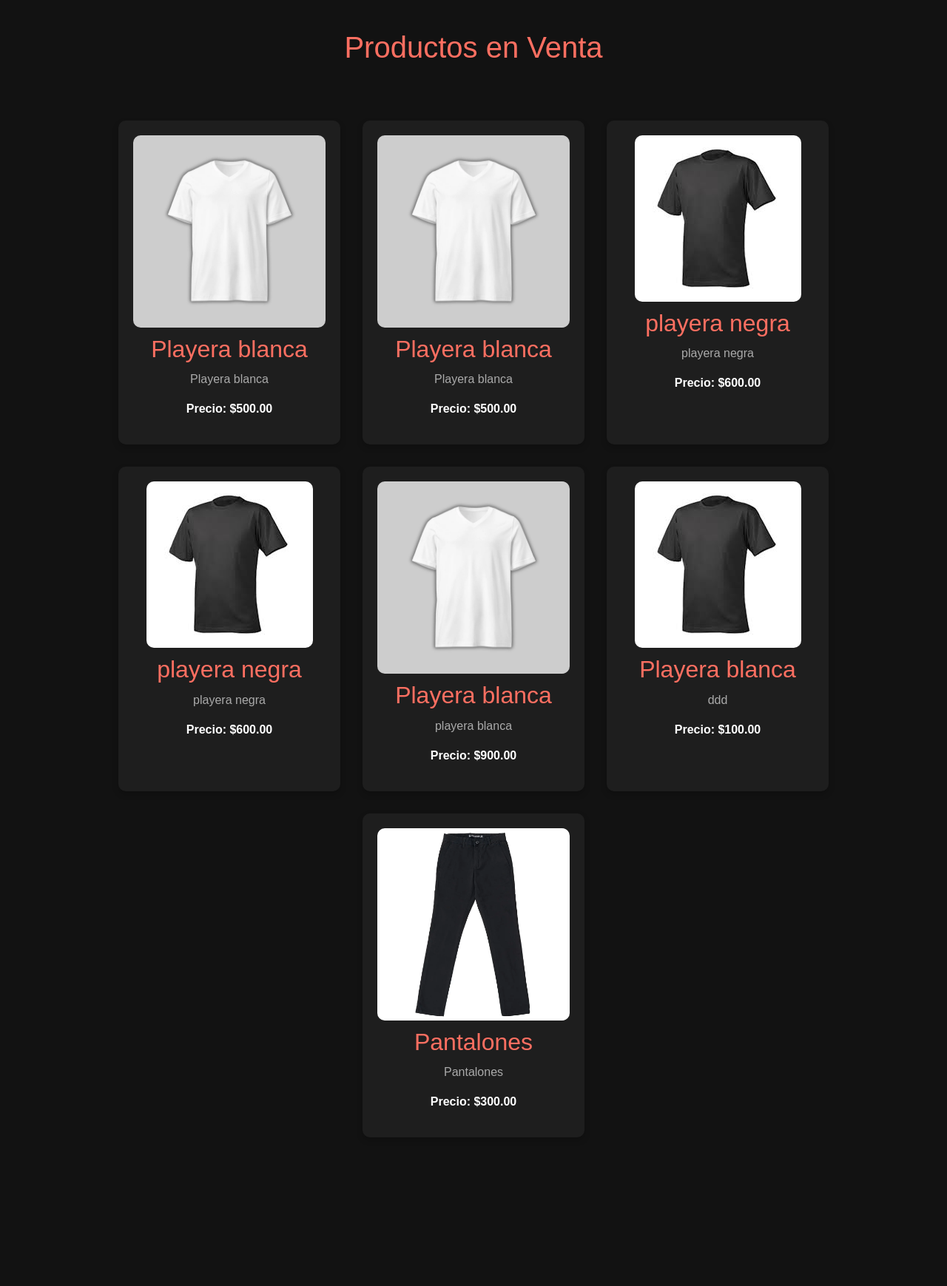
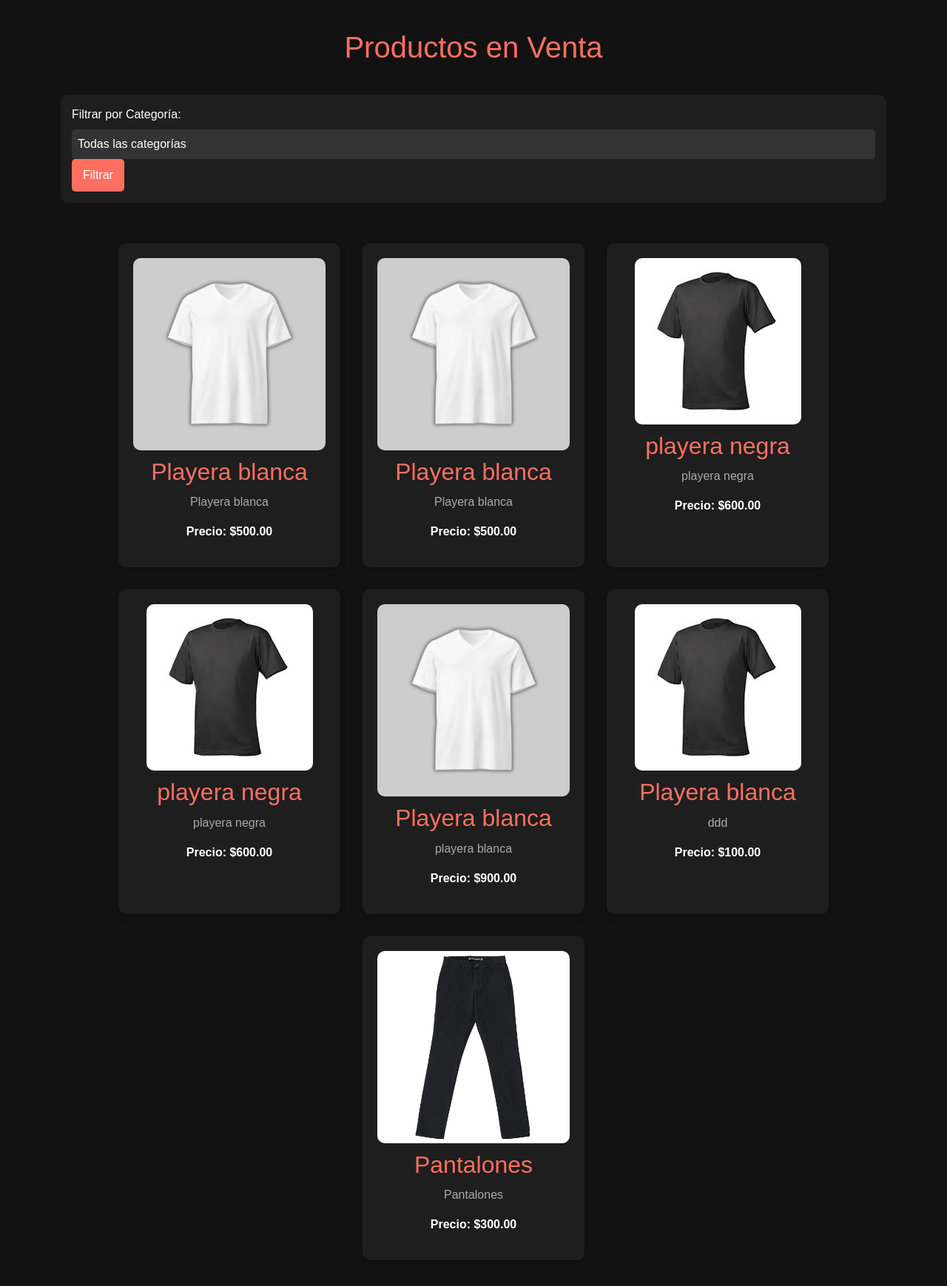
Before and after one commit to Davis0405/Tienda-ropa, a Django app: page / in a window 1280 px wide. Shown: the whole page at 74% size. Before the commit the page ends 1497 px from the top, so only its background shows below. Run offline with Django 5.2, Linux system fonts and the light colour scheme; data comes from the database, SQL or seed files in the repository; both versions use the stored data as it was after the commit.

Commit message:
Mensaje descriptivo de lo que se ha hecho

```diff
--- a/productos/templates/productos/lista_productos.html
+++ b/productos/templates/productos/lista_productos.html
@@ -58,10 +58,60 @@
             font-weight: bold; /* Precio en negrita */
             color: #ffffff; /* Color del precio */
         }
+
+        /* Estilo del formulario de filtro */
+        .filtro-categoria {
+            margin-bottom: 20px;
+            background-color: #1e1e1e;
+            padding: 15px;
+            border-radius: 10px;
+        }
+
+        .filtro-categoria label {
+            color: #ffffff;
+            margin-right: 10px;
+        }
+
+        .filtro-categoria select {
+            background-color: #333;
+            color: #ffffff;
+            border: none;
+            padding: 8px;
+            border-radius: 5px;
+        }
+
+        .filtro-categoria button {
+            background-color: #ff6f61;
+            border: none;
+            padding: 10px 15px;
+            color: white;
+            border-radius: 5px;
+            cursor: pointer;
+        }
+
+        .filtro-categoria button:hover {
+            background-color: #e94f47;
+        }
     </style>
 </head>
 <body>
+    <div class="container">
         <h1>Productos en Venta</h1>
+
+        <!-- Filtro de Categorías -->
+        <form method="get" action="{% url 'lista_productos' %}" class="filtro-categoria">
+            <label for="categoria" class="form-label">Filtrar por Categoría:</label>
+            <select id="categoria" name="categoria" class="form-select">
+                <option value="">Todas las categorías</option>
+                {% for categoria in categorias %}
+                    <option value="{{ categoria.id }}" {% if categoria.id == selected_categoria %}selected{% endif %}>
+                        {{ categoria.nombre }}
+                    </option>
+                {% endfor %}
+            </select>
+            <button type="submit" class="btn btn-primary">Filtrar</button>
+        </form>
+
         <div class="productos">
             {% for producto in productos %}
                 <div class="producto">
@@ -72,6 +122,7 @@
                 </div>
             {% endfor %}
         </div>
+    </div>
 
     <!-- Incluir Bootstrap JS y dependencias -->
     <script src="https://cdn.jsdelivr.net/npm/bootstrap@5.3.0-alpha1/dist/js/bootstrap.bundle.min.js"></script>
--- a/productos/views.py
+++ b/productos/views.py
@@ -1,9 +1,24 @@
 from django.shortcuts import render
-from .models import Producto
+from .models import Producto, Categoria
 
 def lista_productos(request):
-    productos = Producto.objects.all()
-    return render(request, 'productos/lista_productos.html', {'productos': productos})
+    # Obtener todas las categorías
+    categorias = Categoria.objects.all()
+
+    # Obtener la categoría seleccionada (si hay alguna)
+    categoria_id = request.GET.get('categoria')
+
+    if categoria_id:
+        productos = Producto.objects.filter(categoria_id=categoria_id)
+    else:
+        productos = Producto.objects.all()
+
+    return render(request, 'productos/lista_productos.html', {
+        'productos': productos,
+        'categorias': categorias,
+        'selected_categoria': categoria_id
+    })
+
 
 from django.shortcuts import render, redirect
 from .forms import ProductoForm
```
Also changed, not shown: db.sqlite3, media/productos/panta.webp (added). Lines whose indentation alone changed are shown as unchanged.
